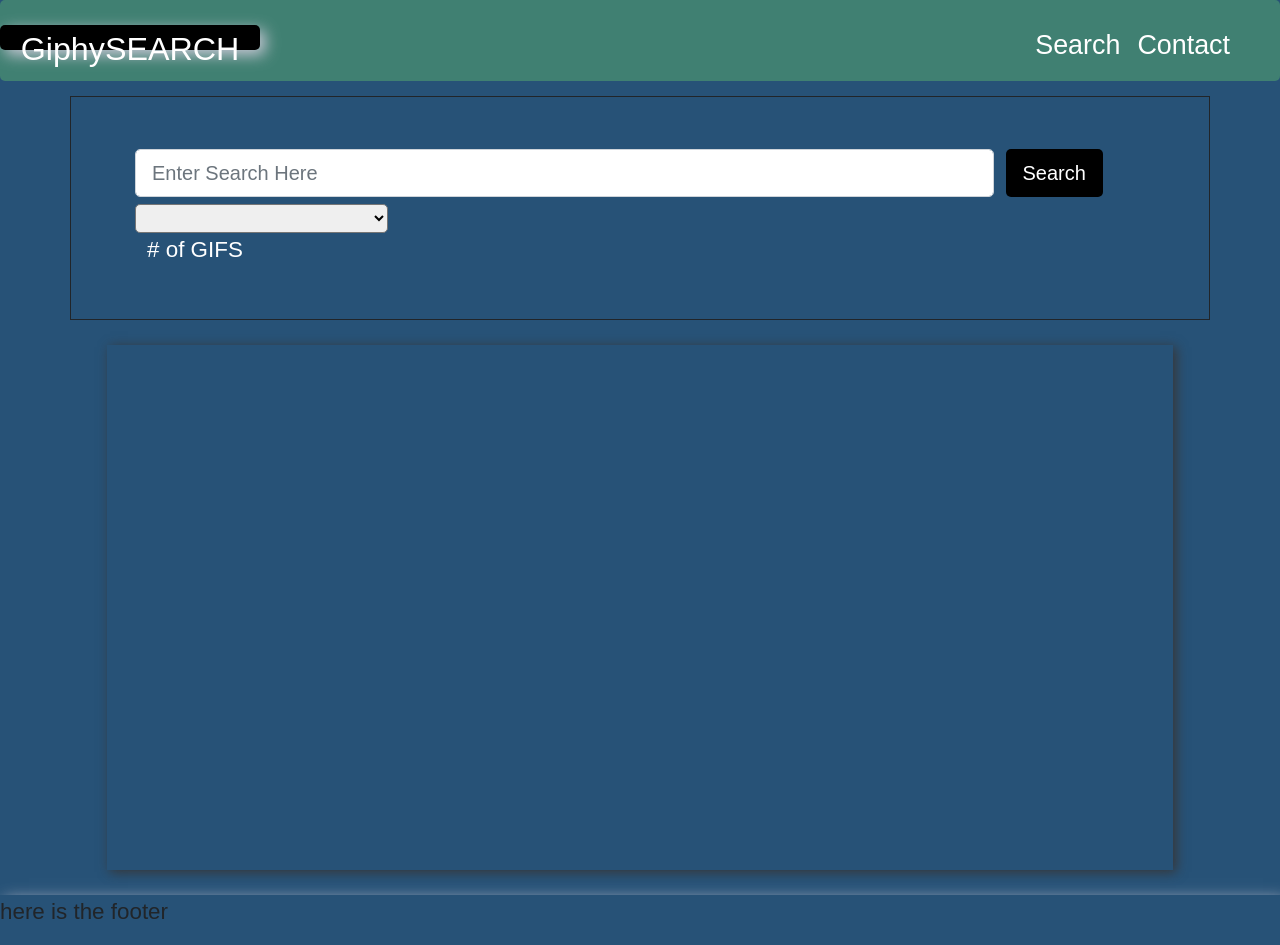
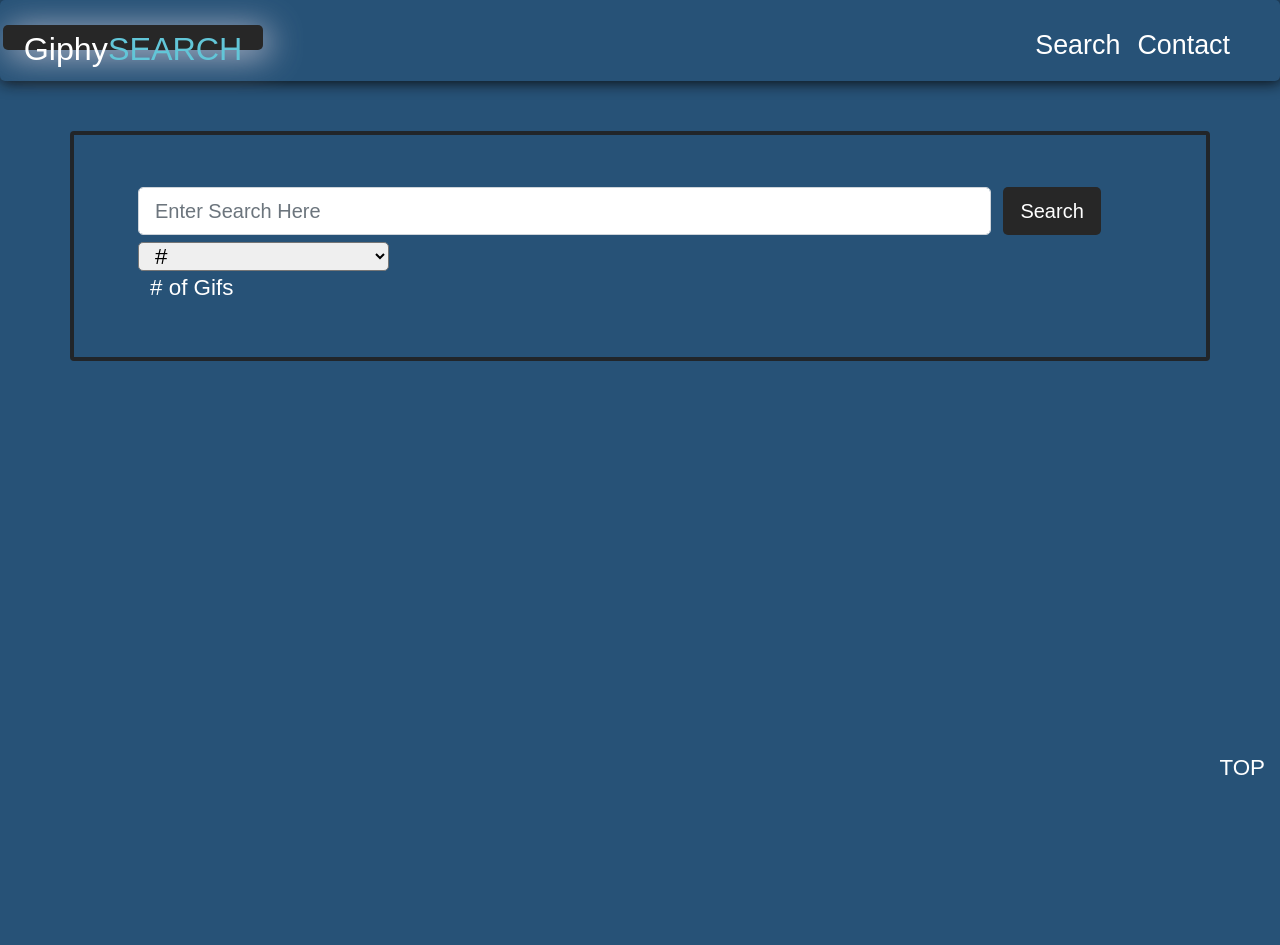
Before and after one commit to mubeena2021/Project2, a plain HTML site: page Index.html in a window 1280 px wide. After the commit the page ends 800 px from the top, so only its background shows below. Drawn offline with nearby package versions, Linux system fonts and the light colour scheme; a web font is replaced by a local one.

Commit message:
changed navbar colors

```diff
--- a/Index.html
+++ b/Index.html
@@ -9,49 +9,55 @@
     <link rel="stylesheet" href="style.css">
     <title>Document</title>
 </head>
-<body>
+<body  id="top">
 
 
 
-<div id ="nav_Container" >
-  <div id="logo"> Giphy<span >SEARCH</span></div>
+<div id ="nav_Container">
+
+  <div id="logo"> Giphy<span id = "span-color">SEARCH</span></div>
   <nav id = "navLinks">
   <ul  id="links">
   <li ><a href=#>Search</a></li>
   <li ><a href=#>Contact</a></li>
   </ul>
   </nav>
-  </div>
+
+</div>
 
 
-<div id="s-Box" class="container-sm border border-dark">
 
-  <div id = "search-box" class= " row align-items-center p-1 m-5 ">
-    <input type="search" id="search_item" class=" form-control form-control-lg   col-lg-6" placeholder = "Enter Search Here" >
+<div id ="searchContainer" class ="container-sm border border-dark border-4 rounded ">
+
+  <div id = "search-box" class= " row p-1 m-5 ">
+
+    <input type="search" id="search_item" class=" form-control form-control-lg col-lg-6" placeholder = "Enter Search Here" >
     <button type="submit" id="search_btn" class=" btn btn-lg w-auto col-lg-6 ">Search</button>
 
     <select class="custom-select w-25" id="displayNumber">
-      <option selected></option>
+      <option selected>#</option>
       <option value="5">5</option>
+      <option value="10">10</option>
       <option value="25">25</option>
       <option value="75">75</option>
       <option value="100">100</option>
     </select>
-    <span id = "gifs"># of GIFS</span>
+    <span id = "gifs"># of Gifs</span>
 
   </div>
+
 </div>
 
 
  <!-- Grid holding the GIFS-->
-  <div class="container-sm ">
-    <div id ="image-box" class ="overflow-scroll row row-sm">
+  <div id= "imageContainer" class="container">
+    <div id ="image-box" >
     </div>
   </div>
 
+<footer><a href="#top">TOP</a></footer>
 
 
 <script src="Main.js"></script>
-<footer> here is the footer</footer>
 </body>
 </html>
--- a/Main.js
+++ b/Main.js
@@ -1,14 +1,15 @@
-//let api_k = 'uTmMWqGKHFybvB8d8g7rUP32Yo7EbhxO';
 
-let s = document.getElementById("image-box");
+const apiKey = "uTmMWqGKHFybvB8d8g7rUP32Yo7EbhxO";
+let output = document.getElementById("image-box");
 
+window.addEventListener('load', () => {
 
 document.querySelector('#search_btn').addEventListener('click', () => {
   let searchTerm = document.getElementById('search_item').value;
   let num_limit = document.getElementById('displayNumber').value;
 
 
-let fetchPromise = fetch(`https://api.giphy.com/v1/gifs/search?api_key=uTmMWqGKHFybvB8d8g7rUP32Yo7EbhxO&q=${searchTerm}&limit=${num_limit}&offset=0&rating=g&lang=en`);
+let fetchPromise = fetch(`https://api.giphy.com/v1/gifs/search?api_key=${apiKey}&q=${searchTerm}&limit=${num_limit}&offset=0&rating=g&lang=en`);
 fetchPromise.then(response => {
   return response.json();
 }).then(data => {
@@ -17,12 +18,12 @@
 
 document.getElementById('image-box').innerHTML = "";
  data.data.forEach(val => {
-  let image_src =  val.images.fixed_width_downsampled.url;
+  let image_src =  val.images.fixed_width.url;
   let c1 = document.createElement("img");
+  c1.classList = "img-thumbnail rounded my-auto mx-auto ";
   c1.src = image_src;
-  s.appendChild(c1);
- });
-
-
-})
-})
+  output.appendChild(c1);
+     });
+   });
+  });
+});
--- a/style.css
+++ b/style.css
@@ -17,24 +17,28 @@
   display: flex;
   flex-flow: row;
   width: 100%;
-  margin-bottom: 15px;
+  margin-bottom: 3px;
   justify-content: space-between;
   font-size: 1.2em;
   color:rgb(255, 255, 255);
   border-radius: 5px;
-  background: #408072;
+  box-shadow:  1px 1px 15px rgb(8, 8, 8);
   }
 
 #logo{
   margin-top: 25px;
+  margin-left: 3px;
   font-size: 1.2em;
   color:rgb(255, 255, 255);
   width: 260px;
   height: 25px;
-  background: black;
+  background: rgb(39, 39, 39);
   text-align: center;
   border-radius: 5px;
-  box-shadow:  5px 5px 15px rgb(201, 200, 214);
+  box-shadow: 5px 5px 35px rgb(201, 200, 214);
+}
+#span-color{
+  color: rgb(98, 198, 216);
 }
 
 #navLinks{
@@ -53,28 +57,30 @@
 ul { list-style: none;}
 
 a { color: white; text-decoration: none;}
+
 a:hover{
    color: white;
-   box-shadow: 3px 2px 11px rgb(201, 200, 214);
+   padding: 7px;
+   box-shadow: 3px 2px 5px rgb(201, 200, 214);
    background: linear-gradient(to left,rgb(39, 82, 119), rgb(98, 198, 216));
    border-radius: 5px;
 }
 
 .btn{
-    background: black;
+  background: rgb(39, 39, 39);
     color: white;
     border-radius: 5px;
 }
 
 .btn:hover{
     background: linear-gradient(to left,rgb(39, 82, 119), rgb(98, 198, 216));
-    box-shadow:  3px 2px 11px rgb(201, 200, 214);
+    box-shadow:  3px 2px 5px rgb(201, 200, 214);
     color: white;
 }
 
 .btn:focus {
-    outline: none;
-    box-shadow: none;
+  outline: none;
+  box-shadow: none;
 }
 
 /* Number of Gifs*/
@@ -87,6 +93,12 @@
   color: white;
 }
 
+/* Container for Input and Button*/
+#searchContainer{
+ margin: 50px auto;
+}
+
+
 /* Input Box*/
 #search_item{
   width:85%;
@@ -98,28 +110,37 @@
 
 /* Input Button*/
 #search_btn{
+align-items:center;
 margin-left: 5px;
+}
+
+
+/*Image Container*/
+#imageContainer{
+margin: 1px auto;
 }
 
 /* Grid for Images*/
 #image-box{
-    height: 525px;
-    padding-top: 5px;
-    padding-bottom: 5px;
-    margin: 25px;
+    padding-top: 3px;
+    padding-bottom: 3px;
+    margin: 5px;
     Display: grid;
     grid-template-columns: repeat(5, 1fr);
     row-gap: 27px;
     column-gap: 11px;
-    box-shadow: 3px 2px 11px #383636;
 }
 
 /* Footer*/
 footer{
-  height: 50px;
-  box-shadow:  5px 5px 15px rgb(201, 200, 214);
+margin-right: 15px;
+margin-bottom: 15px;
+position:fixed;
+bottom: 0;
+right:0;
+text-align:center;
+
 }
-
 
 
 
@@ -132,7 +153,6 @@
     #Links {display: flex; flex-flow: column wrap;  align-items: center; }
     #image-box{grid-template-columns:repeat(1, 1fr);}
     #gifs{ text-align: center; }
-
   }
 
   @media screen and (max-width: 320px) {
```
